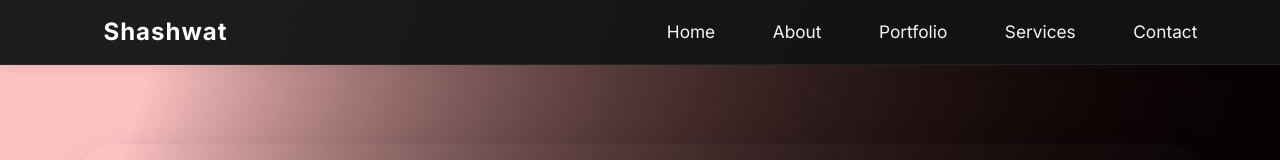
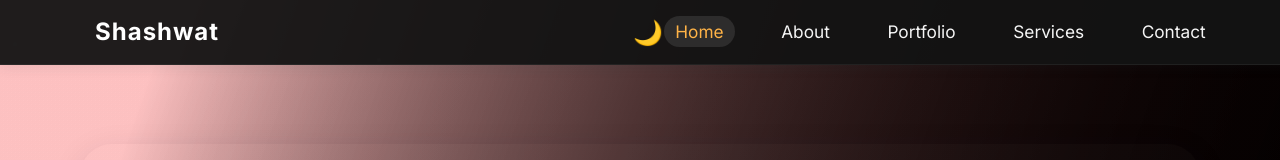
Before and after one commit to StrikerSam-Ai/Portfolio, a React (Vite) app: page / in a window 1280 px wide. Shown: the top 160 px of the page. Built offline with nearby package versions, Linux system fonts and the light colour scheme.

Commit message:
modify: minor changes

```diff
--- a/src/NavBar.tsx
+++ b/src/NavBar.tsx
@@ -1,30 +1,110 @@
-import React, { useState } from 'react';
+import React, { useState, useEffect } from 'react';
 
 const NavBar: React.FC = () => {
   const [open, setOpen] = useState(false);
+  const [activeSection, setActiveSection] = useState('hero');
+  const [isDarkTheme, setIsDarkTheme] = useState(true);
 
   const handleNavClick = (e: React.MouseEvent<HTMLAnchorElement, MouseEvent>, id: string) => {
     e.preventDefault();
     setOpen(false);
+    setActiveSection(id);
     const section = document.getElementById(id);
     if (section) {
       section.scrollIntoView({ behavior: 'smooth' });
     }
   };
 
+  const toggleTheme = () => {
+    setIsDarkTheme(!isDarkTheme);
+    document.body.classList.toggle('light-theme');
+  };
+
+  // Track active section on scroll
+  useEffect(() => {
+    const handleScroll = () => {
+      const sections = ['hero', 'about', 'portfolio', 'services', 'contact'];
+      const scrollPosition = window.scrollY + 100;
+
+      for (const section of sections) {
+        const element = document.getElementById(section);
+        if (element) {
+          const offsetTop = element.offsetTop;
+          const offsetHeight = element.offsetHeight;
+
+          if (scrollPosition >= offsetTop && scrollPosition < offsetTop + offsetHeight) {
+            setActiveSection(section);
+            break;
+          }
+        }
+      }
+    };
+
+    window.addEventListener('scroll', handleScroll);
+    return () => window.removeEventListener('scroll', handleScroll);
+  }, []);
+
   return (
     <nav className={`navbar${open ? ' open' : ''}`}>
       <div className="navbar-logo">Shashwat</div>
       <div className="navbar-spacer" />
+      <button
+        className="theme-toggle"
+        onClick={toggleTheme}
+        aria-label="Toggle theme"
+        title="Toggle theme"
+      >
+        {isDarkTheme ? '🌙' : '☀️'}
+      </button>
       <button className="navbar-toggle" onClick={() => setOpen(!open)} aria-label="Toggle navigation">
         <span className="navbar-hamburger"></span>
       </button>
       <ul className="navbar-links">
-        <li><a href="#hero" onClick={e => handleNavClick(e, 'hero')}>Home</a></li>
-        <li><a href="#about" onClick={e => handleNavClick(e, 'about')}>About</a></li>
-        <li><a href="#portfolio" onClick={e => handleNavClick(e, 'portfolio')}>Portfolio</a></li>
-        <li><a href="#services" onClick={e => handleNavClick(e, 'services')}>Services</a></li>
-        <li><a href="#contact" onClick={e => handleNavClick(e, 'contact')}>Contact</a></li>
+        <li>
+          <a
+            href="#hero"
+            onClick={e => handleNavClick(e, 'hero')}
+            className={activeSection === 'hero' ? 'active' : ''}
+          >
+            Home
+          </a>
+        </li>
+        <li>
+          <a
+            href="#about"
+            onClick={e => handleNavClick(e, 'about')}
+            className={activeSection === 'about' ? 'active' : ''}
+          >
+            About
+          </a>
+        </li>
+        <li>
+          <a
+            href="#portfolio"
+            onClick={e => handleNavClick(e, 'portfolio')}
+            className={activeSection === 'portfolio' ? 'active' : ''}
+          >
+            Portfolio
+          </a>
+        </li>
+        <li>
+          <a
+            href="#services"
+            onClick={e => handleNavClick(e, 'services')}
+            className={activeSection === 'services' ? 'active' : ''}
+          >
+            Services
+          </a>
+        </li>
+        <li>
+          <a
+            href="#contact"
+            onClick={e => handleNavClick(e, 'contact')}
+            className={activeSection === 'contact' ? 'active' : ''}
+          >
+            Contact
+          </a>
+        </li>
       </ul>
     </nav>
   );
```
